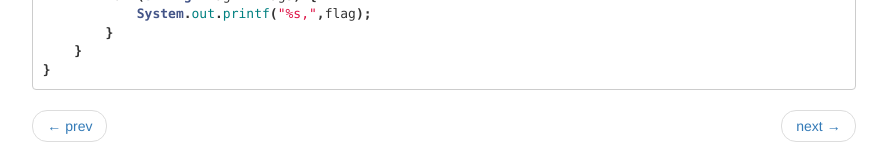
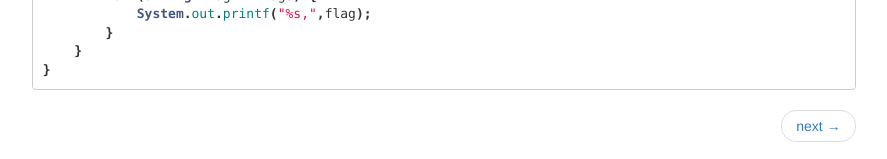
Before and after one commit to bit-ranger/blog, a Jekyll site: the page built from _posts/2015-01-25-tricolour.md, in a window 1280 px wide. Shown: the part 1363-1522 px from the top of the page, without its empty margins (196-1083 px from the left). Built offline with Jekyll 4.4.1, drawn with Linux system fonts in a browser that asks for light colours; nearby versions of some CDN libraries; Markdown is read by kramdown in place of the engine named in the settings.

Commit message:
Update default.html

```diff
--- a/_layouts/default.html
+++ b/_layouts/default.html
@@ -25,8 +25,12 @@
 	            </div>
 	                <nav>
 	                    <ul class="pager">
-	                        <li class="previous"><a href="{{ page.previous.url }}"><span aria-hidden="true">&larr;</span> prev</a></li>
-	                        <li class="next"><a href="{{ page.next.url }}">next <span aria-hidden="true">&rarr;</span></a></li>
+	                        {% if page.next.url != null and page.next.url != '' %}
+	                    	    <li class="previous"><a href="{{ page.next.url }}"><span aria-hidden="true">&larr;</span> prev</a></li>
+	                    	{% endif %}
+	                    	{% if page.previous.url != null and page.previous.url != '' %}
+	                    	    <li class="next"><a href="{{ page.previous.url }}">next <span aria-hidden="true">&rarr;</span></a></li>
+	                    	{% endif %}
 	                    </ul>
 	                </nav>
 	        </div>
```
